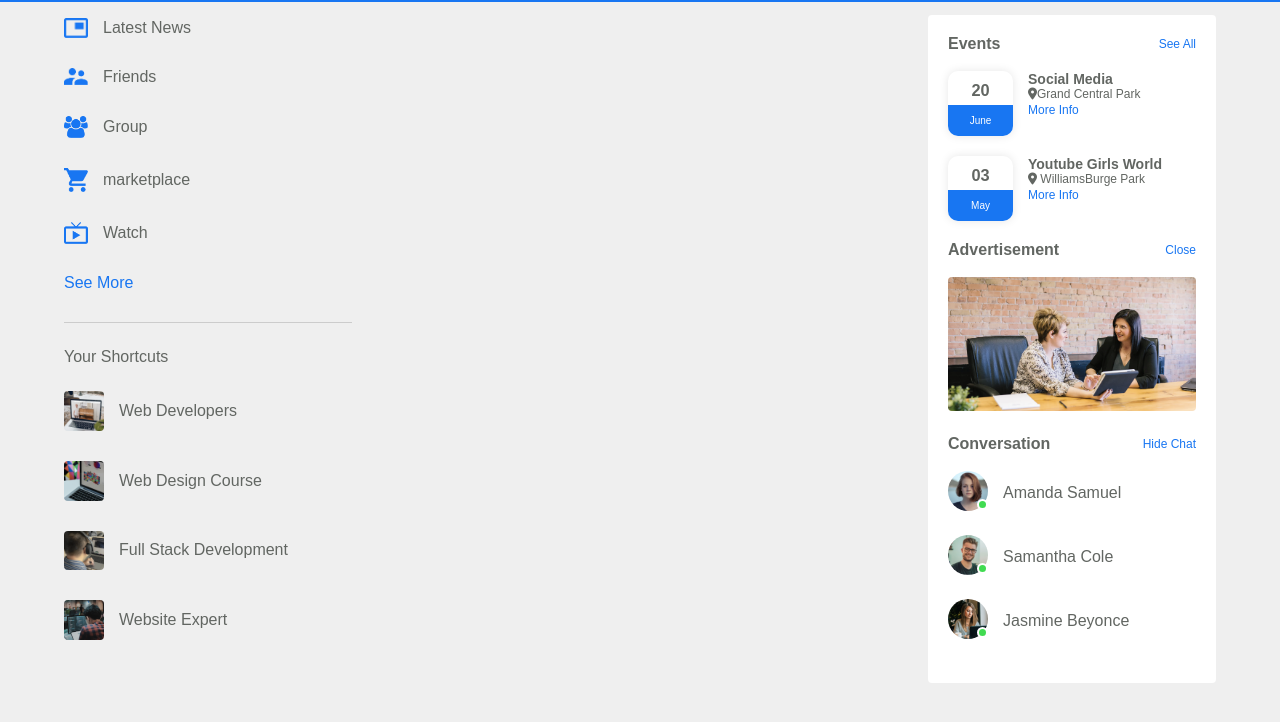
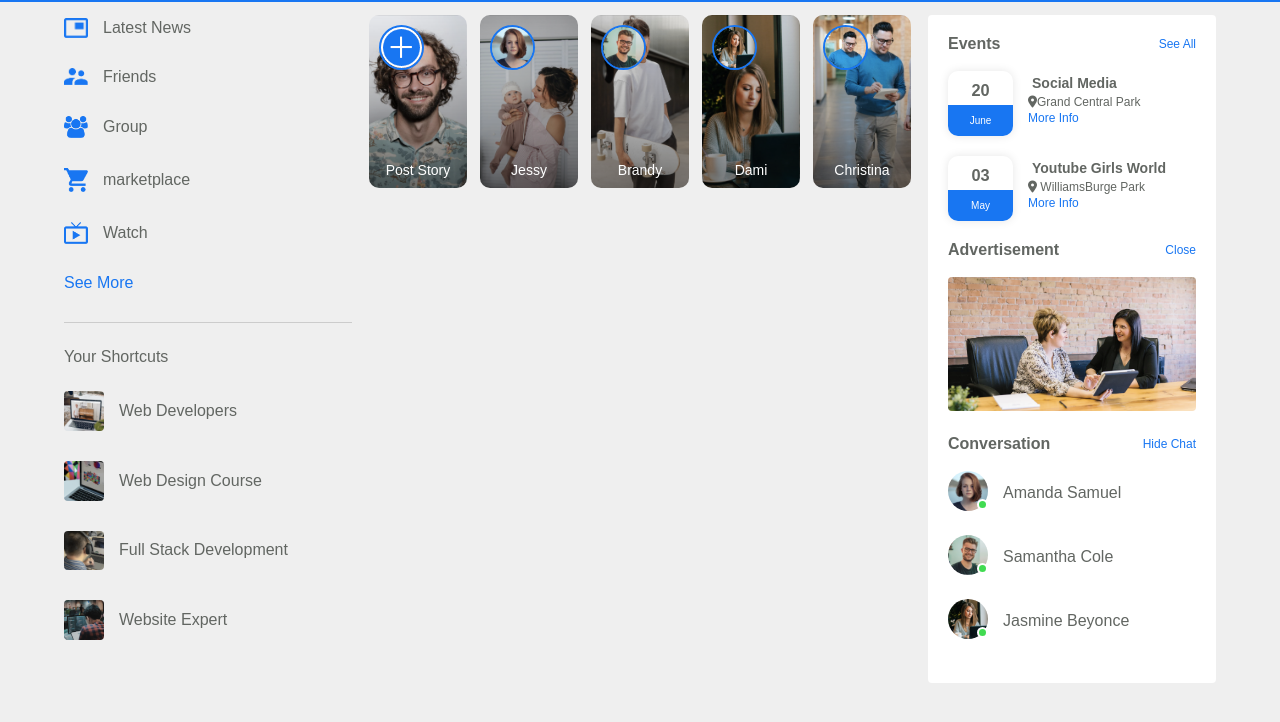
Before and after one commit to ReadyProgramReen/GirlSpace, a plain HTML site: page index.html in a window 1280 px wide. Shown: the part 52-774 px from the top of the page. Drawn offline with Linux system fonts and the light colour scheme.

Commit message:
Added and styled story section

```diff
--- a/index.html
+++ b/index.html
@@ -59,7 +59,37 @@
         </div>
         <!-- Main Content  -------------->
 
-        <div class="main-content"></div>
+        <div class="main-content">
+            <div class="story-gallery">
+
+                <div class="story story1 ">
+                    <img src="images/upload.png" alt="">
+                    <p>Post Story</p>
+                </div>
+
+
+                <div class="story story2">
+                    <img src="images/member-1.png" alt="">
+                    <p>Jessy</p>
+                </div>
+
+                <div class="story story3">
+                    <img src="images/member-2.png" alt="">
+                    <p>Brandy</p>
+                </div>
+
+                <div class="story story4">
+                    <img src="images/member-3.png" alt="">
+                    <p>Dami</p>
+                </div>
+
+                <div class="story story5">
+                    <img src="images/member-4.png" alt="">
+                    <p>Christina</p>
+                </div>
+            </div>
+
+        </div>
 
         <!-- Right Sidebar  -------------->
         <div class="right-sidebar">
--- a/style.css
+++ b/style.css
@@ -208,6 +208,9 @@ nav{
     padding: 10px 0;
 }
 
+.right-event h4{
+    margin: 4px;
+}
 .sidebar-ads{
     width: 100%;
     margin-bottom: 20px ;
@@ -236,3 +239,58 @@ nav{
     top:unset;
     bottom: 5px;
 }
+
+/* Main Content */
+
+.story-gallery{
+    display: flex;
+    justify-content: space-between;
+    margin-bottom: 20px;
+}
+.story{
+    flex-basis: 18%;
+    padding-top: 32%;
+    position: relative;
+    background-position: center;
+    background-size: cover;
+    border-radius: 10px;
+
+}
+.story img{
+    position: absolute;
+    width: 45px;
+    border-radius: 50%;
+    top:10px;
+    left: 10px;
+    border: 2px solid #1876f2;
+}
+.story p{
+    position: absolute;
+    bottom: 10px;
+    width: 100%;
+    text-align: center;
+    color: #fff;
+    font-size: 14px;
+}
+
+/* stories */
+.story1{
+    background-image:linear-gradient(transparent,rgba(0,0,0,0.5)) ,url(images/status-1.png);
+
+}
+.story2{
+    background-image:linear-gradient(transparent,rgba(0,0,0,0.5)) ,url(images/status-2.png);
+
+}
+.story3{
+    background-image:linear-gradient(transparent,rgba(0,0,0,0.5)) ,url(images/status-3.png);
+
+}
+.story4{
+    background-image:linear-gradient(transparent,rgba(0,0,0,0.5)) ,url(images/status-4.png);
+
+}
+.story5{
+    background-image:linear-gradient(transparent,rgba(0,0,0,0.5)) ,url(images/status-5.png);
+
+}
```
